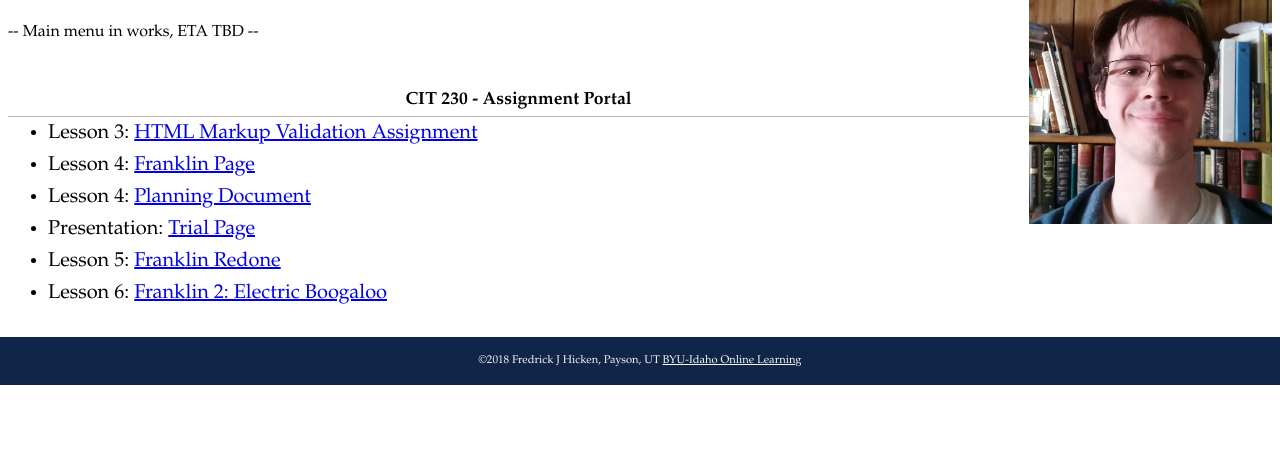
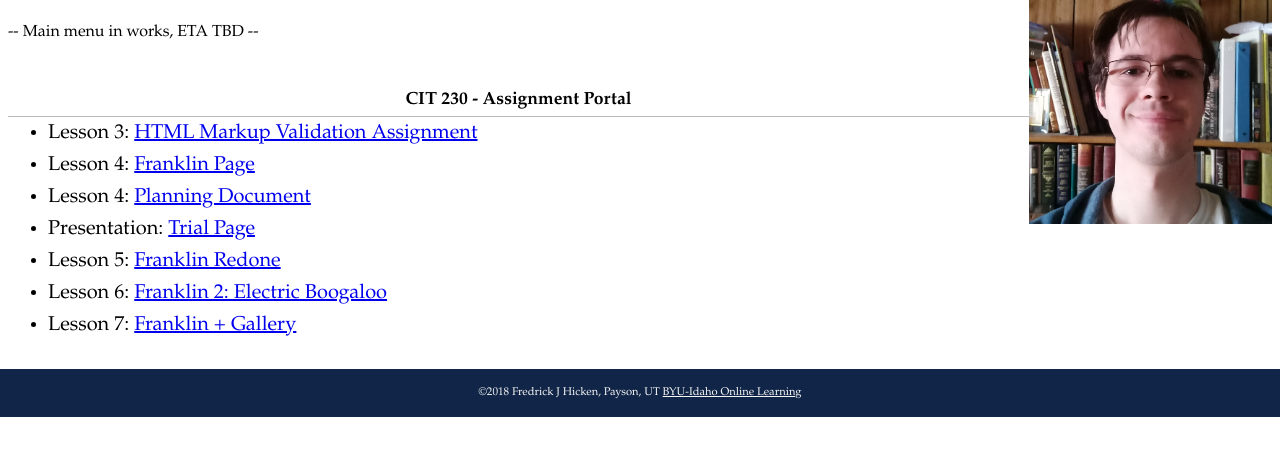
Before and after one commit to Hicken-Fredrick/cit230, a plain HTML site: page index.html in a window 1280 px wide. Shown: the part 80-536 px from the top of the page. Drawn offline with Linux system fonts and the light colour scheme.

Commit message:
Index
now links to the actual page >.>

```diff
--- a/index.html
+++ b/index.html
@@ -23,6 +23,7 @@
                 <li>Presentation: <a href="presentation/franklin-layout.html">Trial Page</a></li>
                 <li>Lesson 5: <a href="assignments/lesson-5/franklink-5.html">Franklin Redone</a></li>
                 <li>Lesson 6: <a href="assignments/franklin-6/franklink-6.html">Franklin 2: Electric Boogaloo</a></li>
+                <li>Lesson 7: <a href="assignments/franklin-7/franklin-7.html">Franklin &#43; Gallery</a></li>
             </ul>
         </main>
         <footer>
```
